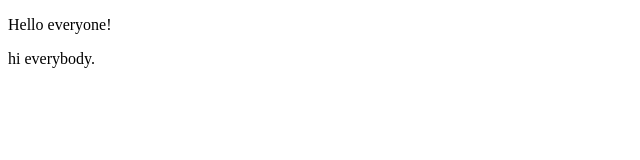
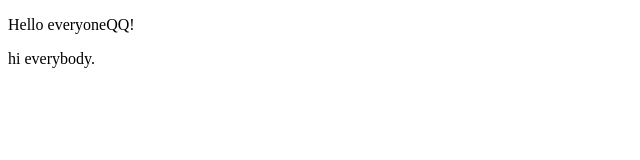
Before and after one commit to YasaminHadadi/for_git_test, a plain HTML site: page index.html in a window 1280 px wide. Shown: the full height of the page, 0-640 px from the left. Drawn offline with Linux system fonts and the light colour scheme.

Commit message:
uuuuuuUpdate index.html

```diff
--- a/index.html
+++ b/index.html
@@ -6,7 +6,7 @@
     <title>Documentry films.</title>
 </head>
 <body>
-    <p>Hello everyone!</p>
+    <p>Hello everyoneQQ!</p>
     <p>hi everybody.</p>
 
 </body>
```
